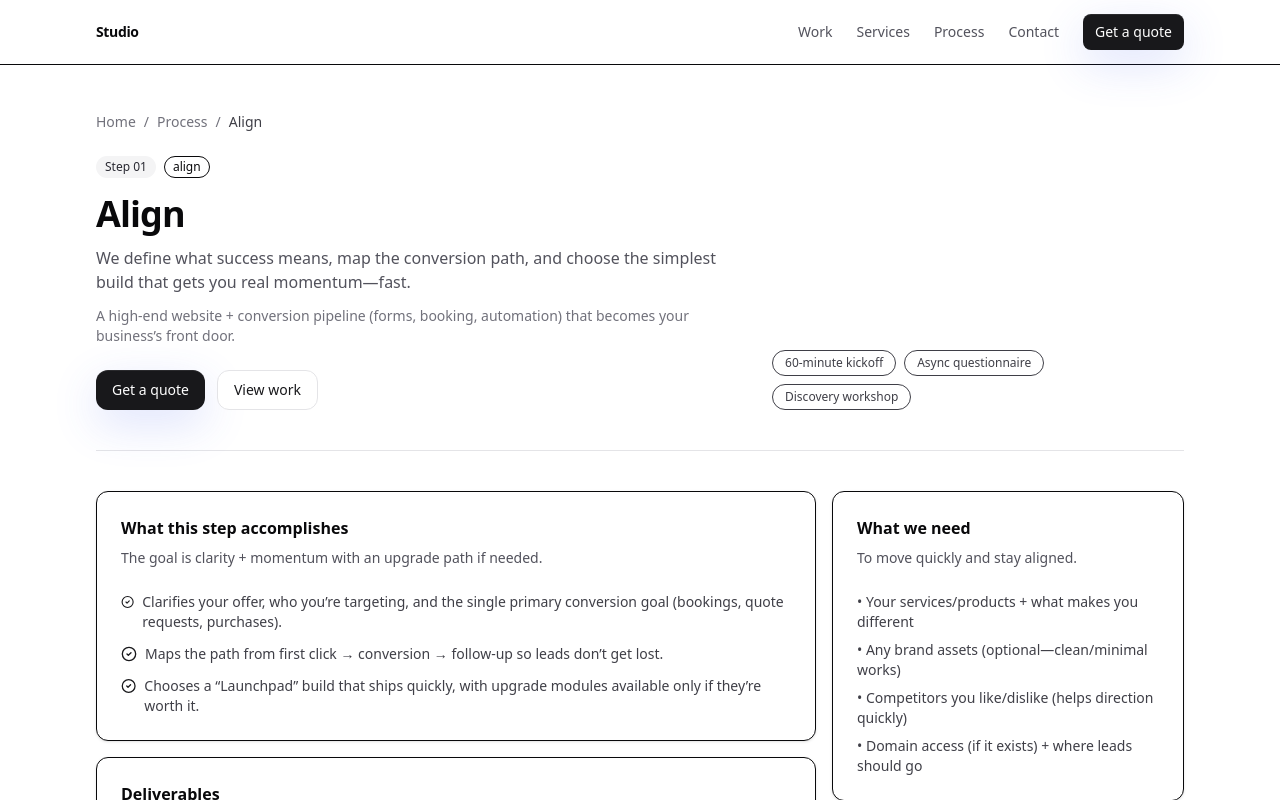
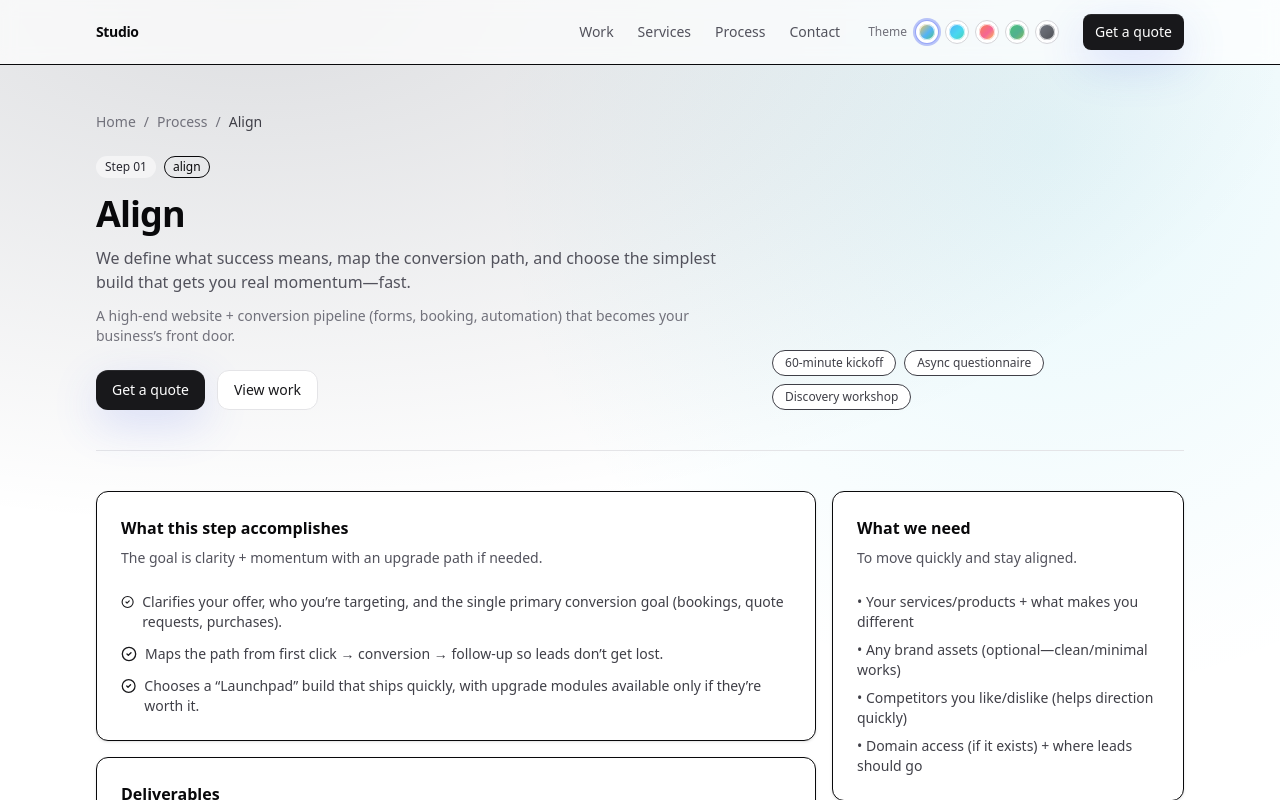
Before and after one commit to L3PT0N-L0V3R/studio-site, a Next.js app: page /process/align in a window 1280 px wide. Shown: the top 800 px of the page. Built offline with nearby package versions, Linux system fonts and the light colour scheme.

Commit message:
Attached theme bubbles to navbar

```diff
--- a/components/layout/navbar.tsx
+++ b/components/layout/navbar.tsx
@@ -1,21 +1,105 @@
 "use client";
 
 import Link from "next/link";
-import { Menu } from "lucide-react";
-import { VisuallyHidden } from "@radix-ui/react-visually-hidden";
+import { useEffect, useState } from "react";
 
 import { Container } from "@/components/layout/container";
 import { Button } from "@/components/ui/button";
-import { Sheet, SheetClose, SheetContent, SheetTitle, SheetTrigger } from "@/components/ui/sheet";
+import { VisuallyHidden } from "@radix-ui/react-visually-hidden";
+import { Sheet, SheetContent, SheetTitle, SheetTrigger } from "@/components/ui/sheet";
+import { Menu } from "lucide-react";
 import { useSitePreferences } from "@/components/providers/site-preferences";
+import { THEMES, type ThemeId, THEME_STORAGE_KEY } from "@/lib/themes";
+import { cn } from "@/lib/utils";
 
 const links = [
-  // Always resolve to the homepage sections, regardless of current route.
   { label: "Work", href: "/#work" },
   { label: "Services", href: "/#services" },
   { label: "Process", href: "/#process" },
   { label: "Contact", href: "/#contact" },
 ];
+
+function applyTheme(id: ThemeId) {
+  document.documentElement.dataset.theme = id;
+  try {
+    localStorage.setItem(THEME_STORAGE_KEY, id);
+  } catch {
+    // ignore (private mode / blocked storage)
+  }
+}
+
+function readTheme(): ThemeId {
+  if (typeof window === "undefined") return "classic";
+  try {
+    const saved = localStorage.getItem(THEME_STORAGE_KEY) as ThemeId | null;
+    return saved ?? "classic";
+  } catch {
+    return "classic";
+  }
+}
+
+function ThemeDots(props: { className?: string; size?: "sm" | "md" }) {
+  const { className, size = "sm" } = props;
+  const [theme, setTheme] = useState<ThemeId>("classic");
+
+  useEffect(() => {
+    const initial = readTheme();
+    setTheme(initial);
+    applyTheme(initial);
+  }, []);
+
+  // Match the existing “bubble” sizing feel
+  const outerSize = size === "md" ? "h-7 w-7" : "h-6 w-6";
+  const innerSize = size === "md" ? "h-[18px] w-[18px]" : "h-[16px] w-[16px]";
+
+  return (
+    <div className={cn("flex items-center gap-1.5", className)} aria-label="Color theme">
+      {THEMES.map((t) => {
+        const active = t.id === theme;
+
+        const a = t.swatches?.[0] ?? "hsl(0 0% 100%)";
+        const b = t.swatches?.[1] ?? a;
+        const c = t.swatches?.[2] ?? b;
+
+        return (
+          <button
+            key={t.id}
+            type="button"
+            onClick={() => {
+              setTheme(t.id);
+              applyTheme(t.id);
+            }}
+            className={cn(
+              // Outer bubble (matches your existing selector look)
+              "grid place-items-center rounded-full border bg-white",
+              outerSize,
+              "transition-transform hover:-translate-y-[1px]",
+              "focus:outline-none focus-visible:ring-2 focus-visible:ring-zinc-300 focus-visible:ring-offset-2 focus-visible:ring-offset-white",
+              active
+                ? "border-[hsl(var(--ui-glow)/0.55)] ring-2 ring-[hsl(var(--ui-glow)/0.35)]"
+                : "border-zinc-300"
+            )}
+            aria-label={`Theme: ${t.name}`}
+            aria-pressed={active}
+            title={t.name}
+          >
+            {/* Inner swatch (subtle color cue, not a loud fill) */}
+            <span
+              aria-hidden
+              className={cn("block rounded-full opacity-80", innerSize)}
+              style={{
+                backgroundImage: `linear-gradient(135deg, ${a}, ${b} 55%, ${c})`,
+                boxShadow: "inset 0 0 0 1px rgba(255,255,255,0.75)",
+              }}
+            />
+            <span className="sr-only">{t.name}</span>
+          </button>
+        );
+      })}
+    </div>
+  );
+}
+
 
 export function Navbar() {
   const { focus } = useSitePreferences();
@@ -49,6 +133,12 @@
             </Link>
           ))}
 
+          {/* Theme dots pinned in navbar (desktop) */}
+          <div className="ml-1 flex items-center gap-2">
+            <span className="text-xs text-muted-foreground">Theme</span>
+            <ThemeDots />
+          </div>
+
           <Button asChild size="sm">
             <Link href="/#contact" className="ui-accent-cta">
               Get a quote
@@ -72,23 +162,29 @@
 
               <div className="mt-6 grid gap-3">
                 {links.map((l) => (
-                  <SheetClose asChild key={l.href}>
                   <Link
+                    key={l.href}
                     href={l.href}
                     className="ui-accent-underline text-sm text-zinc-700 hover:text-zinc-900"
                   >
                     {l.label}
                   </Link>
-                  </SheetClose>
                 ))}
 
                 <Button asChild className="mt-2">
-                  <SheetClose asChild>
                   <Link href="/#contact" className="ui-accent-cta">
                     Get a quote
                   </Link>
-                  </SheetClose>
                 </Button>
+
+                {/* Theme dots in menu (mobile) */}
+                <div className="mt-4 rounded-2xl border bg-white p-3">
+                  <div className="text-sm font-semibold">Color theme</div>
+                  <div className="mt-1 text-sm text-muted-foreground">Choose an accent palette.</div>
+                  <div className="mt-3">
+                    <ThemeDots size="md" />
+                  </div>
+                </div>
               </div>
             </SheetContent>
           </Sheet>
--- a/components/sections/hero.tsx
+++ b/components/sections/hero.tsx
@@ -255,7 +255,7 @@
                   aria-label={selected.title}
                   onClick={(e) => e.stopPropagation()}
                 >
-                  <div className="flex items-start justify-between gap-4 p-6">
+                  <div className="flex flex-col items-start gap-4 sm:flex-row sm:items-start sm:justify-between">
                     <div className="min-w-0">
                       <div className="text-sm text-muted-foreground">{selected.subtitle}</div>
                       <div className="mt-1 text-2xl font-semibold tracking-tight">
```
Lines whose indentation alone changed are shown as unchanged.
